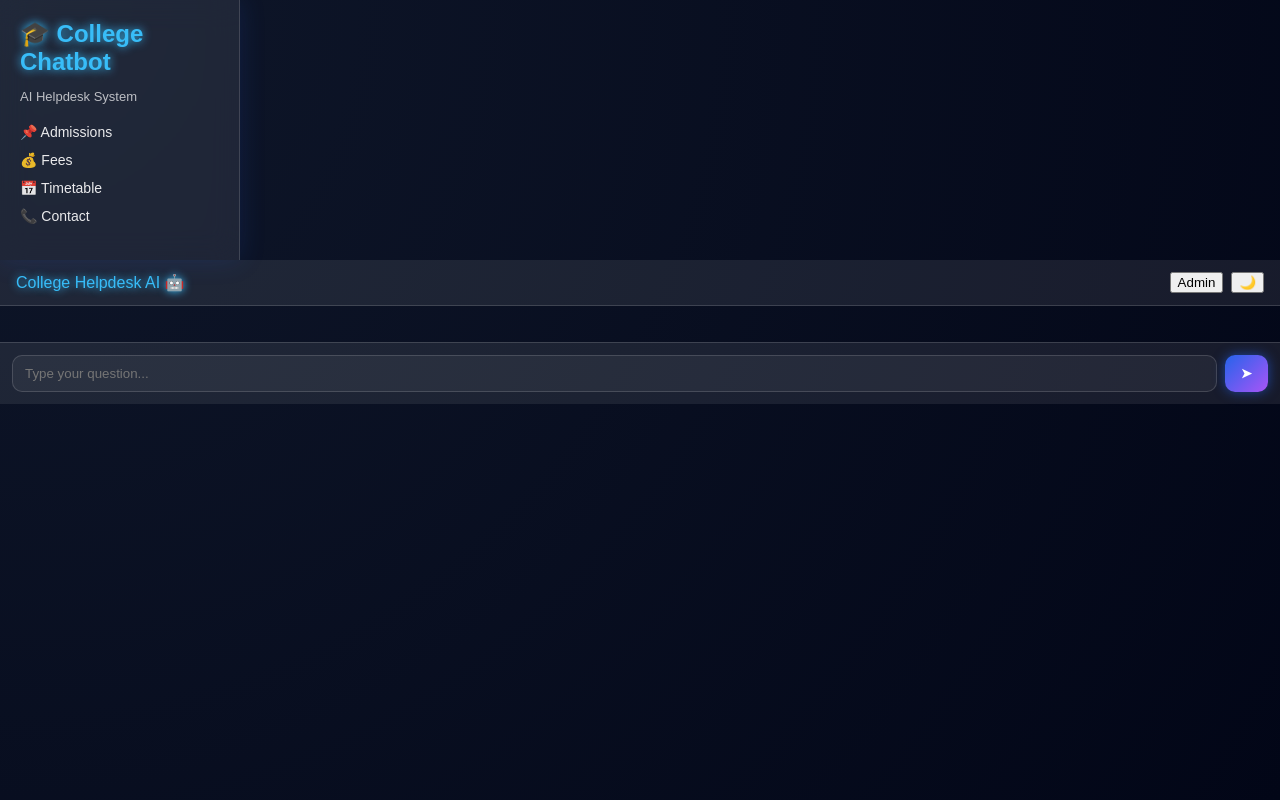
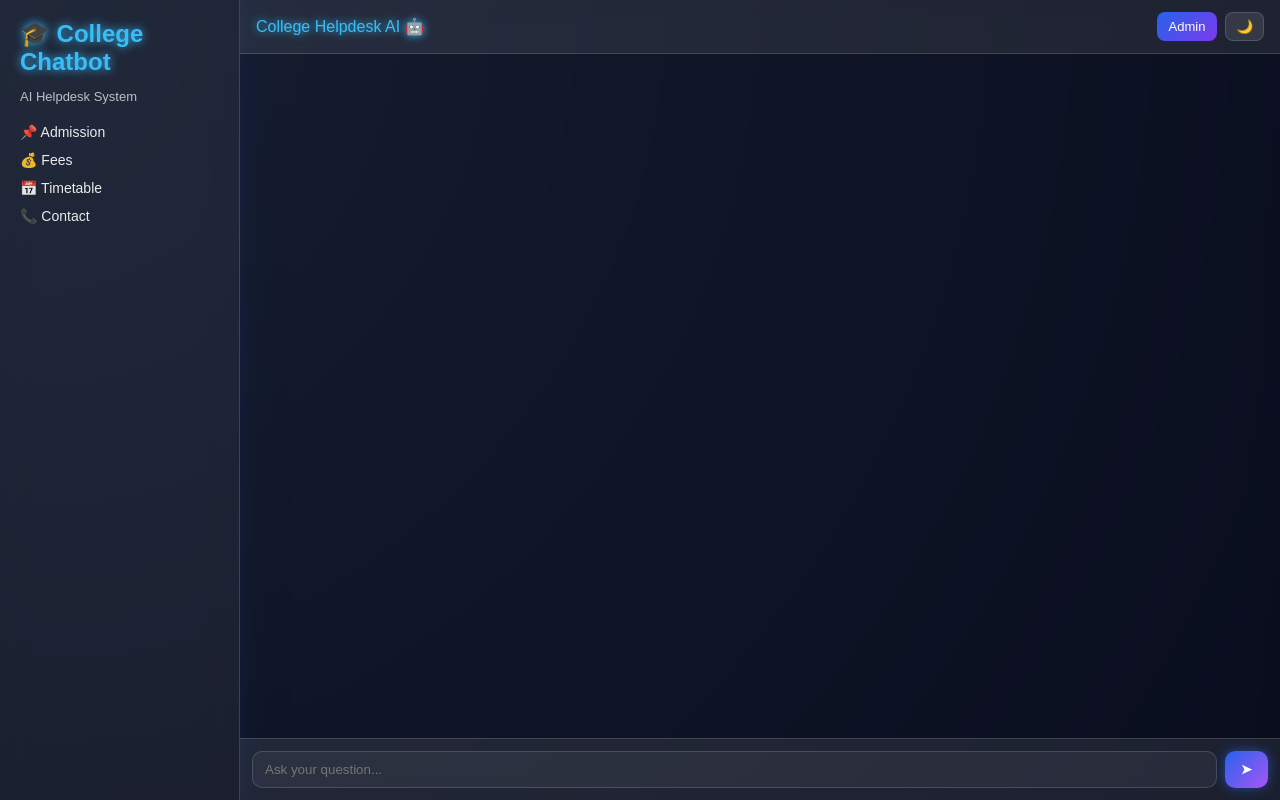
Before and after one commit to saliankishan/college-chatbot, a Flask app: page / in a window 1280 px wide. Run offline with Flask 3, Linux system fonts and the light colour scheme.

Commit message:
Update index.html

```diff
--- a/templates/index.html
+++ b/templates/index.html
@@ -1,41 +1,44 @@
 <!DOCTYPE html>
-<html>
+<html lang="en">
 <head>
+<meta charset="UTF-8">
 <meta name="viewport" content="width=device-width, initial-scale=1.0">
-<title>College Chatbot</title>
+<title>College Helpdesk Chatbot</title>
 <link rel="stylesheet" href="/static/style.css">
 </head>
 <body>
 
 <button class="menu-btn" onclick="toggleSidebar()">☰</button>
 
-<div class="app">
+<div class="app-container">
 
+<!-- Sidebar -->
 <div class="sidebar" id="sidebar">
     <h2>🎓 College Chatbot</h2>
     <p>AI Helpdesk System</p>
     <ul>
-        <li>📌 Admissions</li>
+        <li>📌 Admission</li>
         <li>💰 Fees</li>
         <li>📅 Timetable</li>
         <li>📞 Contact</li>
     </ul>
 </div>
 
-<div class="chat">
+<!-- Chat -->
+<div class="chat-container">
 
     <div class="chat-header">
         <span>College Helpdesk AI 🤖</span>
         <div class="header-actions">
-        <button class="btn" onclick="location.href='/admin'">Admin</button>
-        <button class="btn" id="themeToggle">🌙</button>
+            <button class="admin-btn" onclick="location.href='/admin'">Admin</button>
+            <button class="theme-btn" id="themeToggle">🌙</button>
         </div>
     </div>
 
     <div id="chat" class="chat-box"></div>
 
     <div class="chat-input">
-    <input type="text" id="msg" placeholder="Type your question...">
+        <input type="text" id="msg" placeholder="Ask your question...">
         <button onclick="send()">➤</button>
     </div>
 
@@ -43,35 +46,35 @@
 </div>
 
 <script>
-function toggleSidebar() {
+function toggleSidebar(){
     document.getElementById("sidebar").classList.toggle("show");
 }
 
-function send() {
-    let input = document.getElementById("msg");
-    let message = input.value.trim();
-    if (!message) return;
+function send(){
+    let input=document.getElementById("msg");
+    let message=input.value.trim();
+    if(!message) return;
 
-    addMessage("user", message);
+    addMessage("user",message);
 
-    fetch("/chat", {
-        method: "POST",
-        headers: {"Content-Type": "application/json"},
-        body: JSON.stringify({message})
+    fetch("/chat",{
+        method:"POST",
+        headers:{"Content-Type":"application/json"},
+        body:JSON.stringify({message})
     })
-    .then(res => res.json())
-    .then(data => addMessage("bot", data.reply));
+    .then(res=>res.json())
+    .then(data=>addMessage("bot",data.reply));
 
-    input.value = "";
+    input.value="";
 }
 
-function addMessage(type, text) {
-    let chat = document.getElementById("chat");
-    let div = document.createElement("div");
-    div.className = "msg " + type;
-    div.innerText = text;
+function addMessage(type,text){
+    let chat=document.getElementById("chat");
+    let div=document.createElement("div");
+    div.className="message "+type;
+    div.innerText=text;
     chat.appendChild(div);
-    chat.scrollTop = chat.scrollHeight;
+    chat.scrollTop=chat.scrollHeight;
 }
 </script>
 
```
Lines whose indentation alone changed are shown as unchanged.
